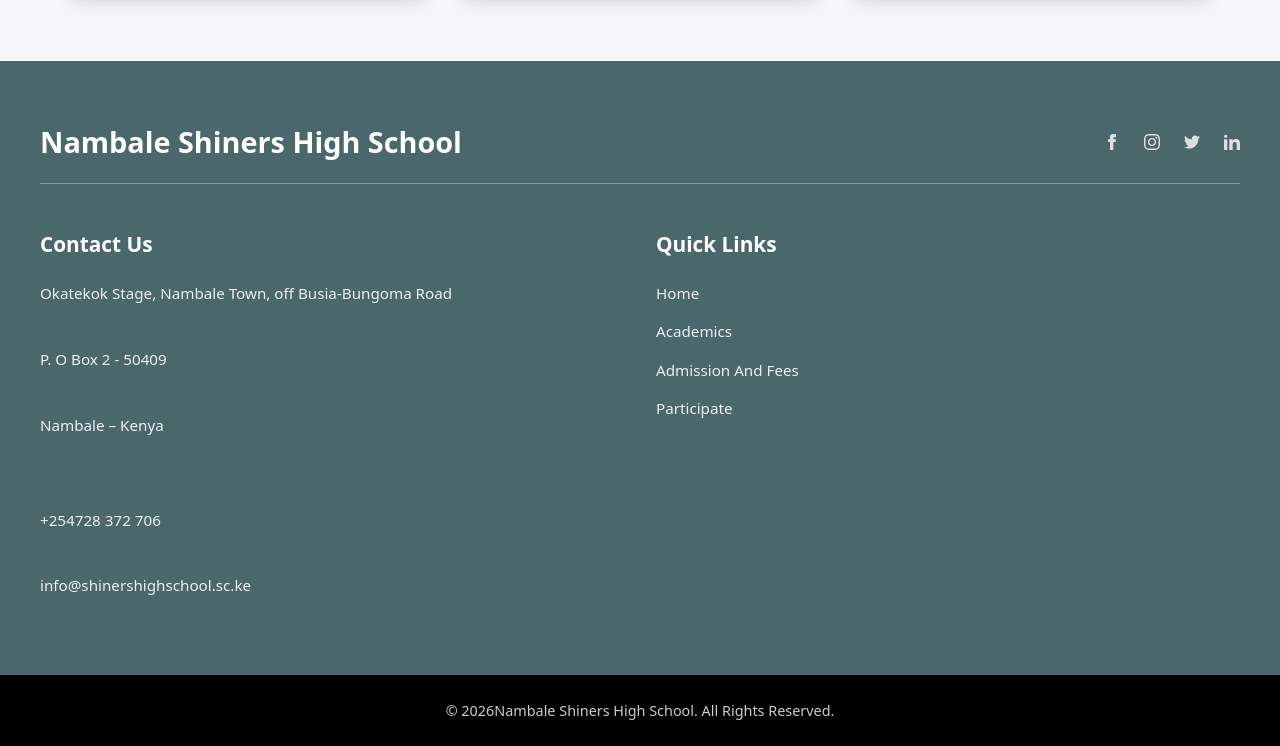
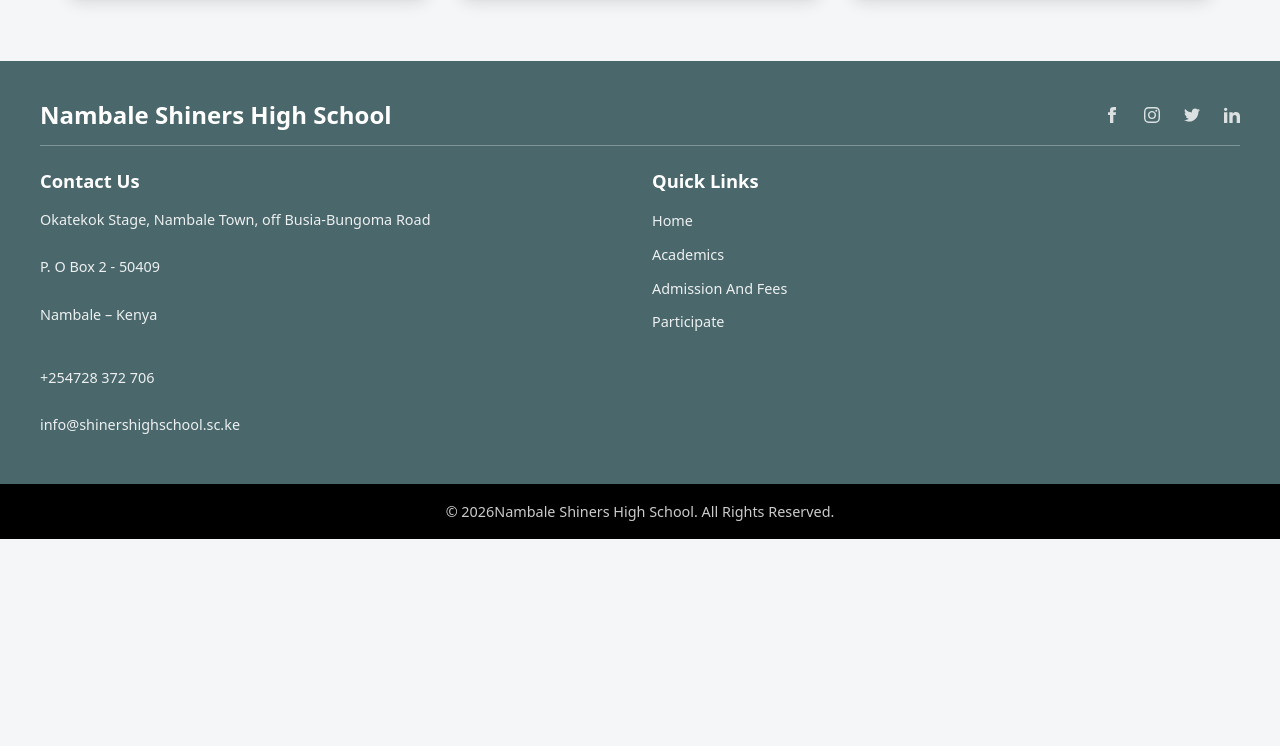
Before and after one commit to devlinuskibet/Nambale, a website built with Vite: page index.html in a window 1280 px wide. Shown: the part 3028-3774 px from the top of the page. After the commit the page ends 3567 px from the top, so only its background shows below. Built offline with nearby package versions, Linux system fonts and the light colour scheme.

Commit message:
style: reduce footer size and spacing

```diff
--- a/src/style.css
+++ b/src/style.css
@@ -222,7 +222,7 @@ main {
 
 .footer-top {
   background-color: #4a676b;
-  padding: 4rem 1.5rem;
+  padding: 2.5rem 1.5rem;
 }
 
 .footer-container {
@@ -236,13 +236,13 @@ main {
   align-items: center;
   flex-wrap: wrap;
   gap: 1rem;
-  margin-bottom: 1.5rem;
+  margin-bottom: 1rem;
 }
 
 .footer-header h2 {
   color: var(--pure-white);
   margin-bottom: 0;
-  font-size: 1.8rem;
+  font-size: 1.5rem;
 }
 
 .social-links {
@@ -254,7 +254,7 @@ main {
   color: var(--pure-white);
   text-decoration: none;
   font-weight: bold;
-  font-size: 1.2rem;
+  font-size: 1.1rem;
   opacity: 0.8;
   transition: opacity var(--transition-fast);
 }
@@ -266,29 +266,29 @@ main {
 .footer-divider {
   border: none;
   border-top: 1px solid rgba(255, 255, 255, 0.3);
-  margin-bottom: 3rem;
+  margin-bottom: 1.5rem;
 }
 
 .footer-grid {
   display: grid;
   grid-template-columns: repeat(auto-fit, minmax(250px, 1fr));
-  gap: 2rem;
+  gap: 1.5rem;
 }
 
 .footer-column h3 {
-  font-size: 1.3rem;
+  font-size: 1.15rem;
   color: var(--pure-white);
-  margin-bottom: 1.5rem;
+  margin-bottom: 1rem;
 }
 
 .footer-column p {
-  margin-bottom: 0.8rem;
-  font-size: 0.95rem;
+  margin-bottom: 0.5rem;
+  font-size: 0.9rem;
   opacity: 0.9;
 }
 
 .footer-spacer {
-  height: 1rem;
+  height: 0.5rem;
 }
 
 .footer-column ul {
@@ -297,13 +297,13 @@ main {
 }
 
 .footer-column ul li {
-  margin-bottom: 0.8rem;
+  margin-bottom: 0.5rem;
 }
 
 .footer-column ul li a {
   color: var(--pure-white);
   text-decoration: none;
-  font-size: 0.95rem;
+  font-size: 0.9rem;
   opacity: 0.9;
   transition: opacity var(--transition-fast);
 }
@@ -315,7 +315,7 @@ main {
 
 .footer-bottom {
   background-color: #000000;
-  padding: 1.5rem;
+  padding: 1rem 1.5rem;
 }
 
 .footer-bottom p {
```
